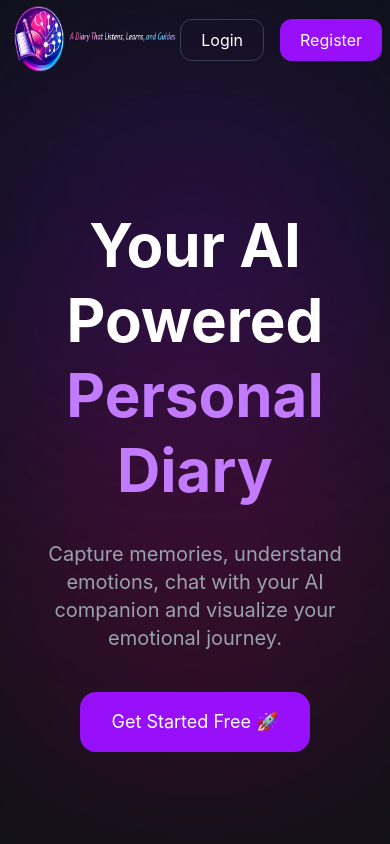
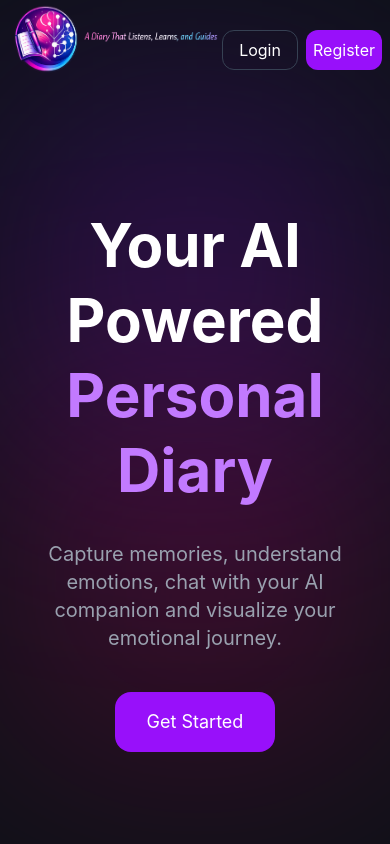
Before and after one commit to anonymous16053-hub/AI_diary_frontend, a React (Vite) app: page / in a window 390 px wide. Shown: the top 844 px of the page. Built offline with nearby package versions, Linux system fonts and the light colour scheme; no server answers.

Commit message:
responsiveness and fields updated

```diff
--- a/package.json
+++ b/package.json
@@ -17,6 +17,7 @@
     "react": "^19.2.6",
     "react-chartjs-2": "^5.3.1",
     "react-dom": "^19.2.6",
+    "react-hot-toast": "^2.6.0",
     "react-router-dom": "^7.16.0",
     "tailwindcss": "^4.3.0"
   },
--- a/src/components/Sidebar.jsx
+++ b/src/components/Sidebar.jsx
@@ -123,7 +123,7 @@
 import {
   BookOpen,
   Bot,
-  Smile,
+  // Smile,
   Settings,
   Activity,
   LogOut,
@@ -168,11 +168,11 @@ export default function Sidebar() {
       path: "/chat",
       icon: Bot,
     },
-    {
-      name: "Mood",
-      path: "/mood",
-      icon: Smile,
-    },
+    // {
+    //   name: "Mood",
+    //   path: "/mood",
+    //   icon: Smile,
+    // },
     {
       name: "Analytics",
       path: "/analytics",
--- a/src/main.jsx
+++ b/src/main.jsx
@@ -2,13 +2,25 @@ import { StrictMode } from 'react'
 import { createRoot } from 'react-dom/client'
 import './index.css'
 import App from './App.jsx'
-
+import { Toaster } from "react-hot-toast";
 import { ThemeProvider } from "./context/ThemeContext";
 
 createRoot(document.getElementById('root')).render(
   <StrictMode>
  <ThemeProvider>
       <App />
+      <Toaster
+        position='top-right'
+        toastOptions={{
+          duration: 3000,
+          style: {
+            background: "#161B22",
+        color: "#fff",
+        borderRadius: "12px",
+          }
+        }
+      }
+      />
     </ThemeProvider>
   </StrictMode>,
 )
--- a/src/pages/AIChat.jsx
+++ b/src/pages/AIChat.jsx
@@ -127,10 +127,13 @@ async function clearChat() {
   }
 
 }
-return ( <div className="h-screen flex flex-col text-white p-6">
+// h-[calc(100vh-80px)]
+  return (
+    <div className="lg:h-screen h-[calc(100vh-80px)] flex flex-col text-white p-4 md:p-6 pt-12 md:pt-6">
+      <div className="flex justify-between">
 
-  <h1 className="text-3xl font-bold mb-6">
-    AI Companion 🤖
+  <h1 className="text-3xl font-bold mb-1">
+    AI Companion
   </h1>
   <button
     onClick={clearChat}
@@ -141,10 +144,11 @@ return ( <div className="h-screen flex flex-col text-white p-6">
       mb-5
       rounded-xl
       hover:bg-red-700
-    "
+      "
   >
     Clear Chat
   </button>
+      </div>
 
 
   <div className="flex-1 overflow-y-auto space-y-4">
@@ -175,7 +179,7 @@ return ( <div className="h-screen flex flex-col text-white p-6">
  <div ref={messagesEndRef}></div>
   </div>
 
-  <div className="flex gap-3 mt-4">
+  <div className="flex gap-3 pt-3 ">
 
     <input
       value={message}
--- a/src/pages/Home.jsx
+++ b/src/pages/Home.jsx
@@ -22,19 +22,20 @@ export default function Home() {
 
       {/* Navbar */}
 
-      <nav className="relative z-10 flex justify-between items-center lg:px-5 md:px-10 px-2">
+      <nav className="relative z-10 flex justify-between items-center lg:items-start lg:px-5 md:px-10 px-2">
         <div>
 
-         <img src={logo} alt="Logo" className="m-0 h-20 md:h-32 lg:h-20 w-90 md:w-32 lg:w-90 p-1 " />
+         <img src={logo} alt="Logo" className="m-0 h-20 md:h-25 lg:h-25 lg:m-5 w-60 md:w-100 lg:w-90 p-1 " />
 
 </div>
 
-        <div className="flex gap-4">
+        <div className="flex items-center lg:items-start gap-2 m-0 h-20 md:h-32 lg:mt-0 lg:h-20 w-40 md:w-55 lg:w-90 ">
 
           <button
             onClick={() => navigate("/login")}
             className="
-              px-5 py-2
+
+              mt-5 h-10 md:h-15 lg:h-13 w-20 md:w-32 lg:w-70
               rounded-xl
               border border-gray-700
               hover:border-purple-500
@@ -47,7 +48,8 @@ export default function Home() {
             onClick={() => navigate("/register")}
             className="
               bg-purple-600
-              px-5 py-2
+
+              mt-5 h-10 md:h-15 lg:h-13 w-20 md:w-32 lg:w-70
               rounded-xl
               hover:bg-purple-700
             "
@@ -106,7 +108,7 @@ export default function Home() {
             hover:bg-purple-700
           "
         >
-          Get Started Free 🚀
+          Get Started
         </button>
 
       </section>
--- a/src/pages/Login.jsx
+++ b/src/pages/Login.jsx
@@ -2,49 +2,42 @@ import { useState } from "react";
 import { useNavigate, Link } from "react-router-dom";
 import logo from "../assets/logo.png";
 import API from "../services/api";
-
+import toast from "react-hot-toast";
 export default function Login() {
 
   const navigate = useNavigate();
-
-  const [username,setUsername] = useState("");
+  // let isLoading = false;
+  const [identifier, setIdentifier] = useState("");
   const [password,setPassword] = useState("");
-  console.log(localStorage.getItem("user_id"));
-
-
    async function handleLogin() {
-      console.log(localStorage.getItem("user_id"));
-
   try {
-      console.log(localStorage.getItem("user_id"));
-
-      const response = await API.post("/login", {
-        username,
+    const response = await API.post(
+      "/login",
+      {
+        identifier,
         password,
-      });
-
-      if (response.data.user_id) {
+      }
+    );
 
     localStorage.setItem(
       "user_id",
       response.data.user_id
     );
 
-
+    toast.success(
+      "Welcome back!"
+    );
 
     navigate("/dashboard");
-      }
-
-      alert(response.data.message);
 
   } catch (error) {
-
-      console.log(error);
-
-      alert("Login failed");
+    toast.error(
+      error.response?.data?.message ||
+      "Login failed"
+    );
   }
 }
-
+// User1@test
   return (
  <div className="min-h-screen bg-[#0D1117] flex items-center justify-center">
       <div className="absolute top-20 left-0 w-96 h-96 bg-purple-600 opacity-20 blur-[120px] pointer-events-none" />
@@ -68,8 +61,8 @@ export default function Login() {
             outline-none
 
           "
-          placeholder="Username"
-          onChange={(e)=>setUsername(e.target.value)}
+          placeholder="Username or Email"
+          onChange={(e)=>setIdentifier(e.target.value)}
         />
 
         <input
@@ -90,6 +83,8 @@ export default function Login() {
         />
 
         <button
+
+
           onClick={handleLogin}
             className="
             w-full
--- a/src/pages/Register.jsx
+++ b/src/pages/Register.jsx
@@ -2,6 +2,7 @@ import { useState } from "react";
 import { useNavigate, Link } from "react-router-dom";
 import logo from "../assets/logo.png";
 import API from "../services/api";
+import toast from "react-hot-toast";
 
 export default function Register() {
 
@@ -9,7 +10,10 @@ export default function Register() {
 
     const [username, setUsername] = useState("");
     const [email, setEmail] = useState("");
-    const [password, setPassword] = useState("");
+  const [password, setPassword] = useState("");
+  const emailRegex = /^[^\s@]+@[^\s@]+\.[^\s@]+$/;
+  const passwordRegex =  /^(?=.*[a-z])(?=.*[A-Z])(?=.*\d)(?=.*[@$!%*?&]).{8,}$/;
+
 
   const [loading, setLoading] = useState(false);
 
@@ -17,6 +21,16 @@ export default function Register() {
 
     if (!username || !email || !password ) {
       alert("Please fill all fields");
+      if (!emailRegex.test(email)) {
+        toast.error("Enter a valid email");
+        return;
+      }
+      if (!passwordRegex.test(password)) {
+        toast.error(
+          "Password must contain 8+ chars, uppercase, number & symbol"
+        );
+        return;
+        }
       return;
     }
 
--- a/src/pages/Settings.jsx
+++ b/src/pages/Settings.jsx
@@ -291,7 +291,7 @@ export default function Settings() {
           Preferences
         </h2>
 
-      <div className="mt-4">
+      {/* <div className="mt-4">
 
   <label className="block mb-2">
     Theme
@@ -322,7 +322,7 @@ export default function Settings() {
 
   </select>
 
-</div>
+</div> */}
 
 <div className="mt-4">
 
--- a/src/services/api.js
+++ b/src/services/api.js
@@ -1,8 +1,8 @@
 import axios from "axios";
 
 const API = axios.create({
-  baseURL: import.meta.env.VITE_API_URL,
-  // baseURL: "http://127.0.0.1:5000/",
+  // baseURL: import.meta.env.VITE_API_URL,
+  baseURL: "http://127.0.0.1:5000/",
 });
 
 export default API;
```
Also changed, not shown: 1 other file (tests, documents, lock files or other folders). Lines whose indentation alone changed are shown as unchanged.
